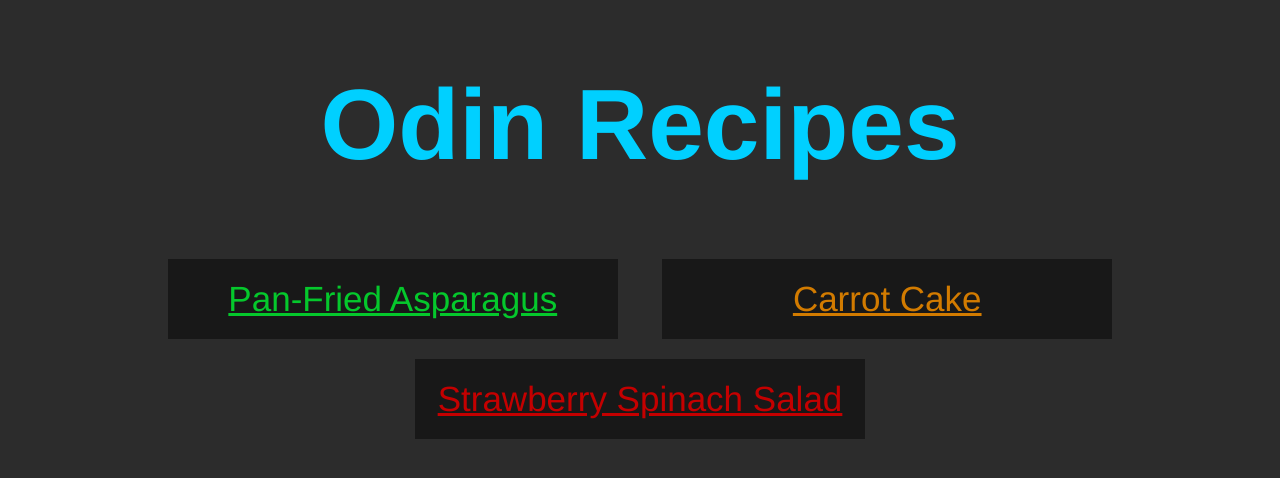
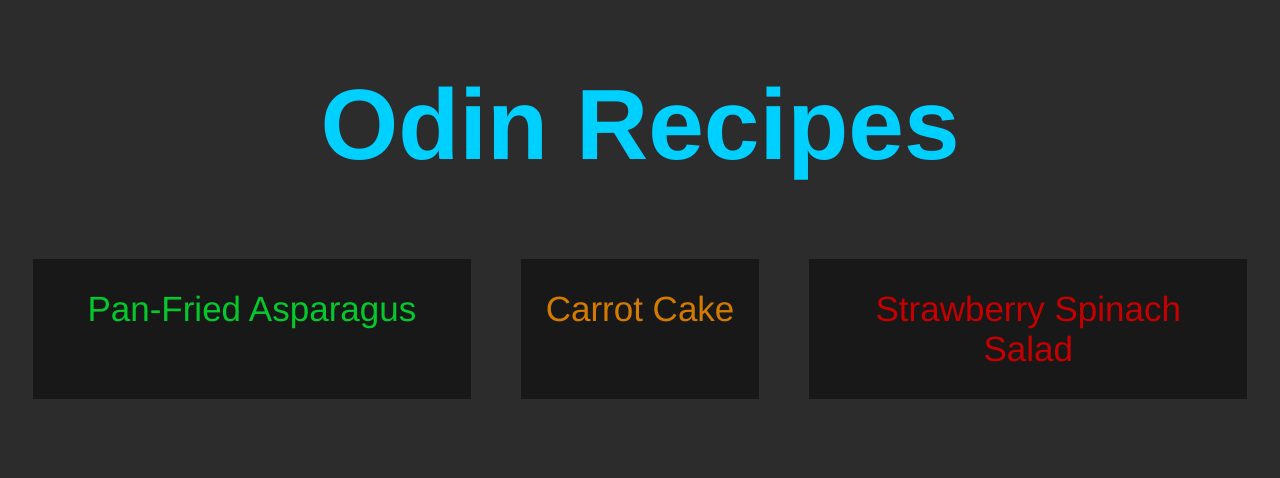
Before and after one commit to Rex-TheCreator/odin-recipes, a plain HTML site: page index.html in a window 1280 px wide. Drawn offline with Linux system fonts and the light colour scheme.

Commit message:
add display:flex styling to index's buttons

```diff
--- a/css/index.css
+++ b/css/index.css
@@ -8,24 +8,30 @@ h1 {
     font-size: 100px;
     font-weight: bold;
 }
+.flexbox {
+    display: flex;
+    justify-content: center;
+    flex-wrap: wrap;
+}
 .button {
     display: inline-block;
     color: rgb(0, 131, 154);
+    text-decoration: none;
     background-color: rgb(24, 24, 24);
-    padding: 20px;
-    margin: 10px 20px 10px 20px;
-    height: 80px;
-    width: 450px;
+    padding: 30px 20px 30px 20px;
+    margin: 10px 25px 10px 25px;
     font-size: 35px;
     text-align: center;
-    box-sizing: border-box;
 }
 .Pan-FriedAsparagus {
     color: rgb(5, 200, 44);
+    flex: 2;
 }
 .CarrotCake {
     color: rgb(210, 123, 0);
+    flex: 1;
 }
 .StrawberrySpinachSalad {
-    color: rgb(196, 0, 0)
+    color: rgb(196, 0, 0);
+    flex: 2;
 }
--- a/index.html
+++ b/index.html
@@ -7,10 +7,11 @@
     </head>
         <body>
             <h1>Odin Recipes</h1>
-
+           <div class="flexbox">
             <a href="recipes/friedasparagus.html" class="button Pan-FriedAsparagus">Pan-Fried Asparagus</a>
             <a href="recipes/carrotcake.html" class="button CarrotCake">Carrot Cake</a>
             <a href="recipes/straspinsal.html" class="button StrawberrySpinachSalad">Strawberry Spinach Salad</a>
+           </div>
 
         </body>
 </html>
```
